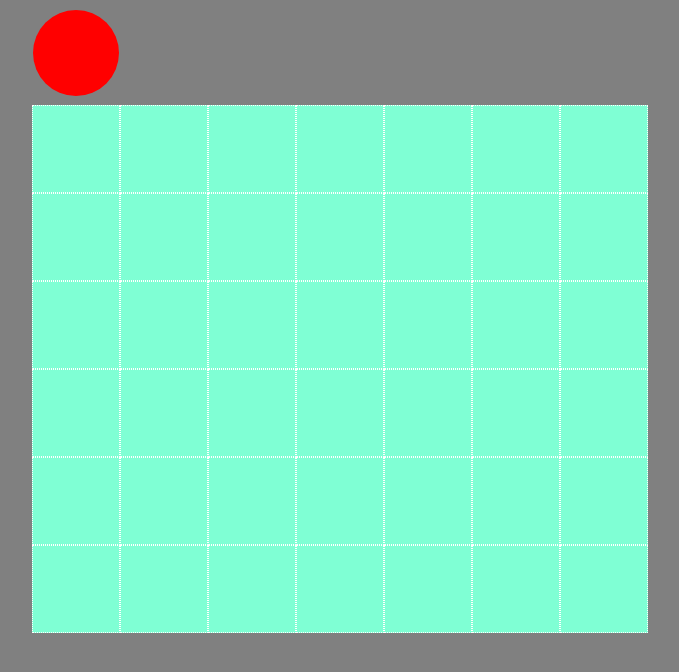
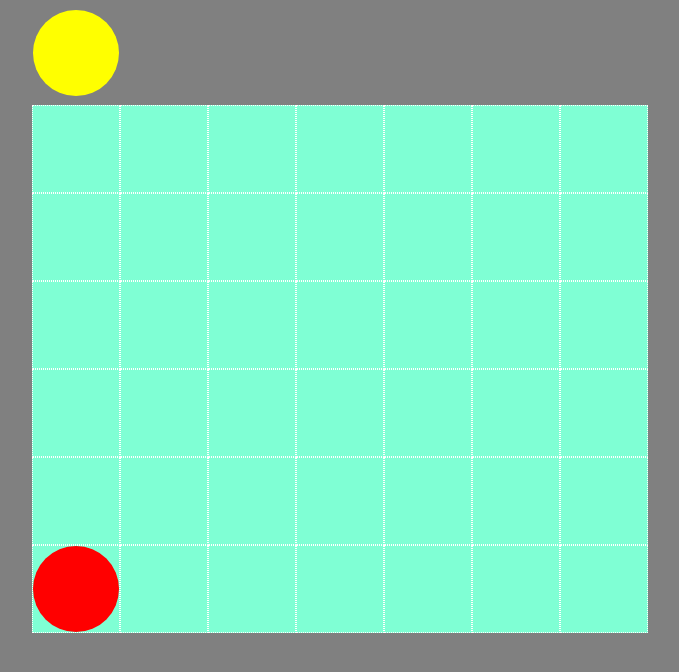
Before and after one commit to Viktorll95/four-in-a-row, a plain HTML site: page index.html in a window 1280 px wide. Both pictures are taken after a click on the element 376 px from the left and 217 px from the top of the page. Shown: the part 68-740 px from the top of the page, without its empty margins (300-979 px from the left). Drawn offline with Linux system fonts and the light colour scheme.

Commit message:
Updated hover

```diff
--- a/script.js
+++ b/script.js
@@ -1,4 +1,7 @@
 const board = document.querySelector("#board");
+
+const RED_TURN = 1;
+const YELLOW_TURN = 2;
 
 //  | 0 - empty, 1 - red, 2 - yellow
 // prettier-ignore
@@ -10,6 +13,9 @@ const pieces = [
   0, 0, 0, 0, 0, 0, 0,
   0, 0, 0, 0, 0, 0, 0,
 ];
+
+let playerTurn = RED_TURN; // 1 - red, 2 - yellow
+let hoverColumn = -1;
 
 for (let i = 0; i < 42; i++) {
   let cell = document.createElement("div");
@@ -31,9 +37,24 @@ function onColumnClicked(column) {
     // no space in the column
     return;
   }
+  pieces[availableRow * 7 + column] = playerTurn;
+  let cell = board.children[availableRow * 7 + column];
+
+  let piece = document.createElement("div");
+  piece.className = "piece";
+  piece.dataset.placed = true;
+  piece.dataset.player = playerTurn;
+  cell.appendChild(piece);
+
+  playerTurn === RED_TURN
+    ? (playerTurn = YELLOW_TURN)
+    : (playerTurn = RED_TURN);
+
+  // update hovering piece
+  updateHover();
 }
 
-function onMouseEnteredColumn(column) {
+function updateHover() {
   // remove existing unplaces piece
   let unplacedPiece = document.querySelector("[data-placed='false']");
   if (unplacedPiece) {
@@ -41,9 +62,15 @@ function onMouseEnteredColumn(column) {
   }
 
   // add piece
-  let cell = board.children[column];
+  let cell = board.children[hoverColumn];
   let piece = document.createElement("div");
   piece.className = "piece";
   piece.dataset.placed = false;
+  piece.dataset.player = playerTurn;
   cell.appendChild(piece);
 }
+
+function onMouseEnteredColumn(column) {
+  hoverColumn = column;
+  updateHover();
+}
--- a/style.css
+++ b/style.css
@@ -43,8 +43,16 @@ h1 {
 
 .piece {
   border-radius: 50%;
+  background-color: rgb(43, 0, 255);
+  flex-grow: 1;
+}
+
+.piece[data-player="1"] {
   background-color: red;
-  flex-grow: 1;
+}
+
+.piece[data-player="2"] {
+  background-color: yellow;
 }
 
 .piece[data-placed="false"] {
```
